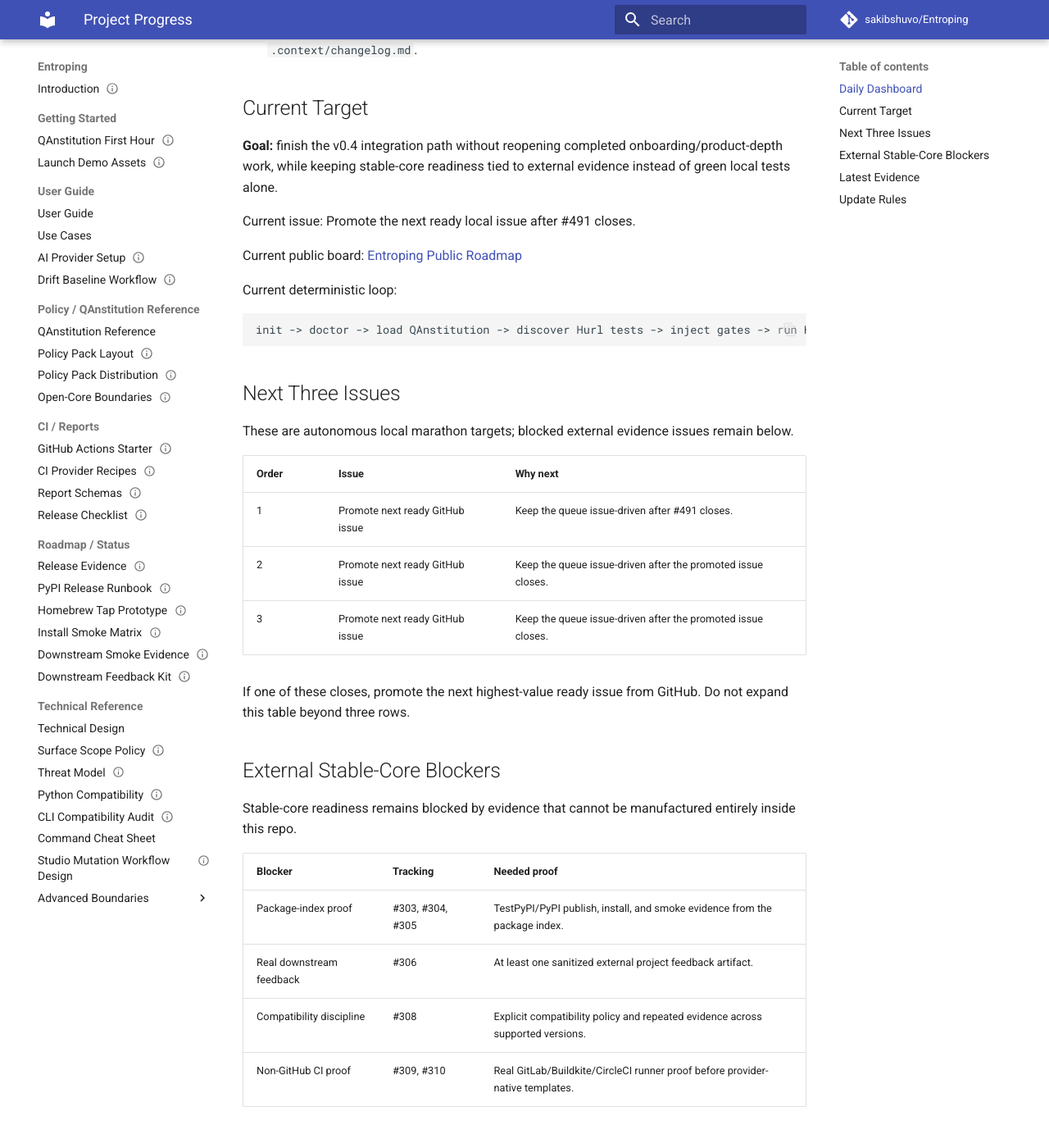
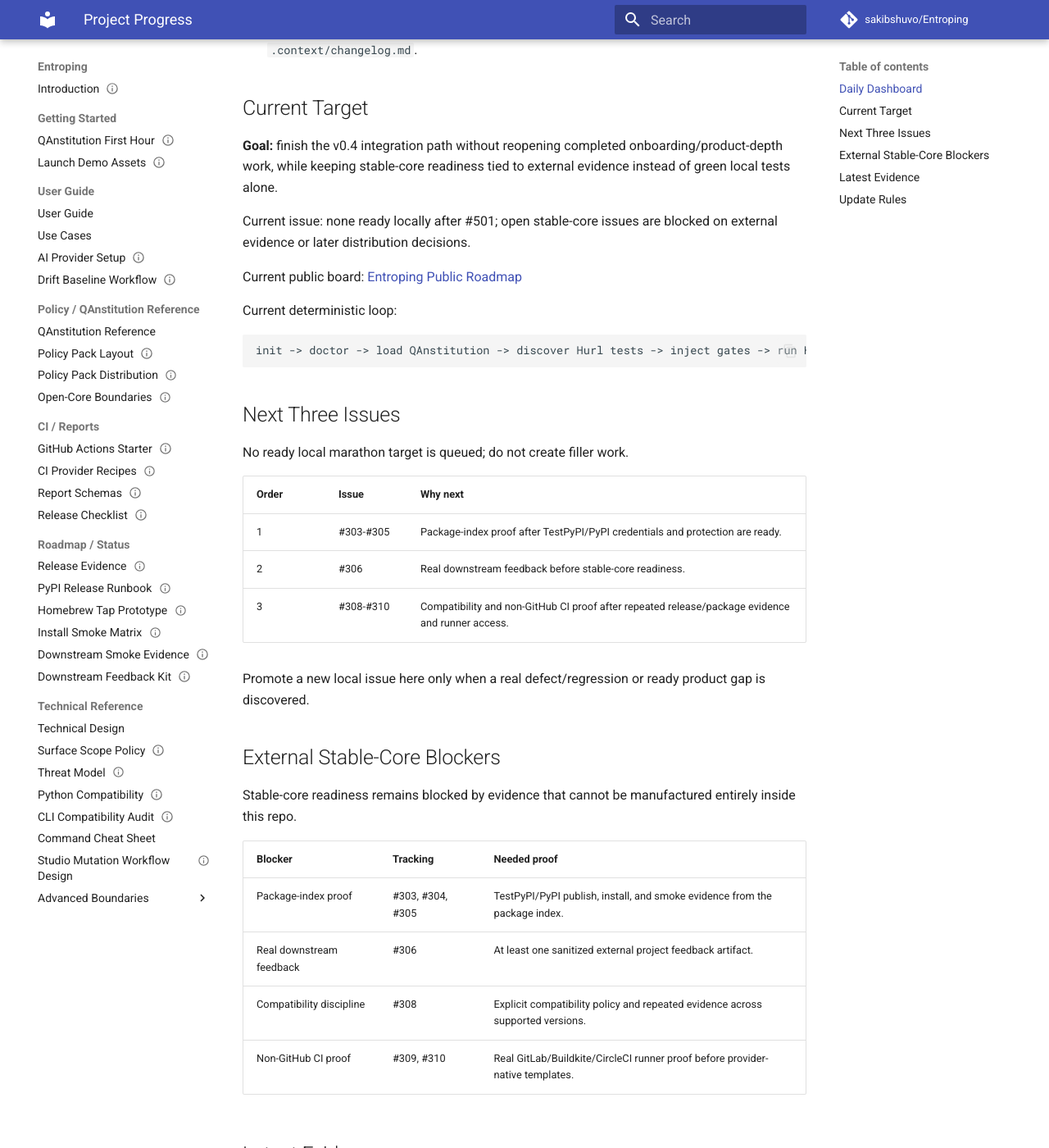
Before and after one commit to sakibshuvo/Entroping, an MkDocs documentation site: the page built from docs/meta/PROJECT_PROGRESS.md, in a window 1280 px wide and 1400 px high, scrolled down 485 px. Shown: the whole window at 82% size. Built offline with MkDocs 1.6.1 and Material for MkDocs 9.7.7, drawn with Linux system fonts in a browser that asks for light colours; comment, search, counter and statistics services are not loaded; some of the changed text lies outside the part shown.

Commit message:
docs(meta): refresh progress dashboard (#502)

```diff
--- a/docs/meta/PROJECT_PROGRESS.md
+++ b/docs/meta/PROJECT_PROGRESS.md
@@ -30,7 +30,7 @@
 onboarding/product-depth work, while keeping stable-core readiness tied to
 external evidence instead of green local tests alone.
 
-Current issue: Promote the next ready local issue after #491 closes.
+Current issue: none ready locally after #501; open stable-core issues are blocked on external evidence or later distribution decisions.
 
 Current public board: [Entroping Public Roadmap](https://github.com/users/sakibshuvo/projects/1)
 
@@ -42,16 +42,15 @@
 
 ## Next Three Issues
 
-These are autonomous local marathon targets; blocked external evidence issues remain below.
+No ready local marathon target is queued; do not create filler work.
 
 | Order | Issue | Why next |
 | --- | --- | --- |
-| 1 | Promote next ready GitHub issue | Keep the queue issue-driven after #491 closes. |
-| 2 | Promote next ready GitHub issue | Keep the queue issue-driven after the promoted issue closes. |
-| 3 | Promote next ready GitHub issue | Keep the queue issue-driven after the promoted issue closes. |
+| 1 | #303-#305 | Package-index proof after TestPyPI/PyPI credentials and protection are ready. |
+| 2 | #306 | Real downstream feedback before stable-core readiness. |
+| 3 | #308-#310 | Compatibility and non-GitHub CI proof after repeated release/package evidence and runner access. |
 
-If one of these closes, promote the next highest-value ready issue from GitHub.
-Do not expand this table beyond three rows.
+Promote a new local issue here only when a real defect/regression or ready product gap is discovered.
 
 ## External Stable-Core Blockers
 
@@ -69,6 +68,7 @@
 
 | Evidence | Status | Anchor |
 | --- | --- | --- |
+| [traffic approval manifest redaction confidence](https://github.com/sakibshuvo/Entroping/issues/499) | Done | `reports/approvals/*.json` records `low_confidence_records`, the published approval schema requires it, and strict-doc plus Hurl formatter CI checks were repaired. |
 | [Redaction-confidence artifact gate](https://github.com/sakibshuvo/Entroping/issues/495) | Done | Traffic redaction now marks low/high confidence at body and exchange level, redaction reviews expose low-confidence counts without raw values, and `freeze`, `freeze --mock`, and `map --export png` fail closed before writing artifacts from low-confidence records. |
 | [Known-failure CI validation](https://github.com/sakibshuvo/Entroping/issues/491) | Done | `ignore_failures[].expires` now fails policy loading when malformed, `doctor --ci` fails expired known-failure exceptions before readiness passes, and runtime/report gate-injection paths share the same expiry validator. |
 | [Read-only dependency traffic-state access](https://github.com/sakibshuvo/Entroping/issues/489) | Done | `entroping map` and run dependency-drift observations read existing redacted traffic state through the read-only SQLite path, preserve missing/empty-state behavior, and prove evidence review does not open the write-capable traffic store. |
```
Also changed, not shown: .context/changelog.md (+4 -0 lines), 1 other file.
